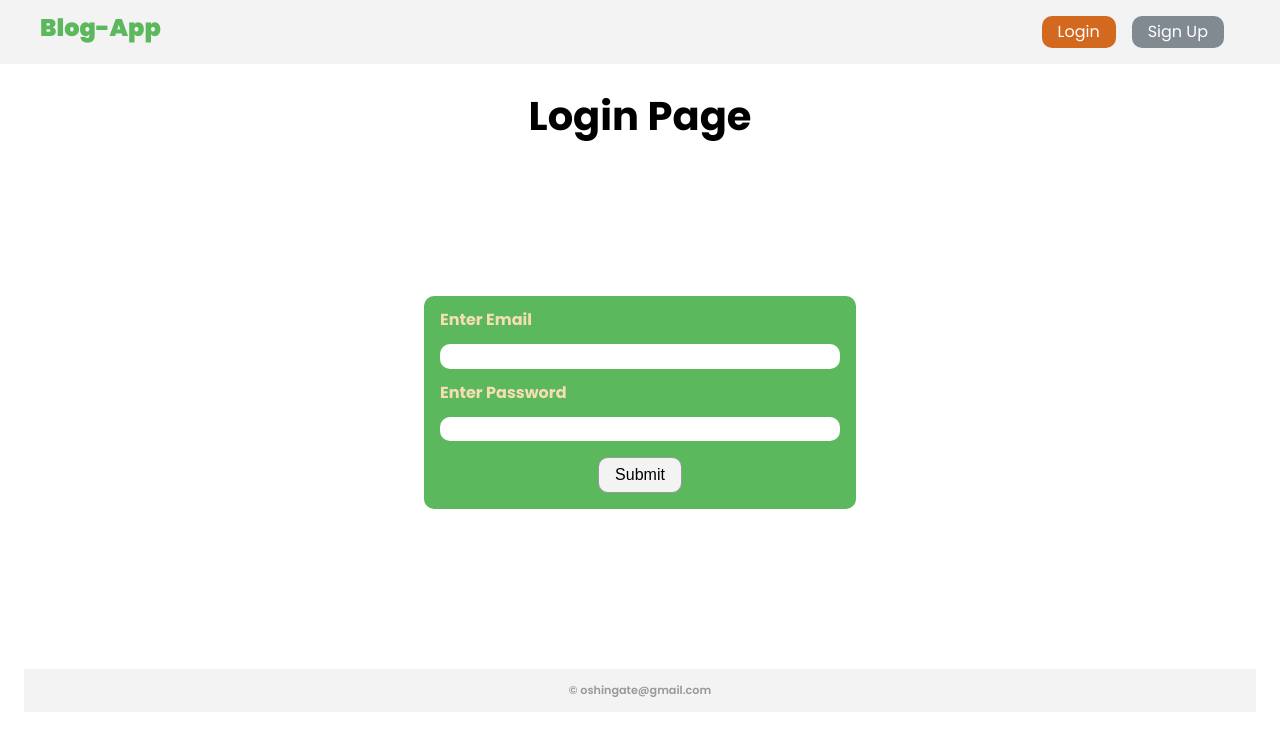
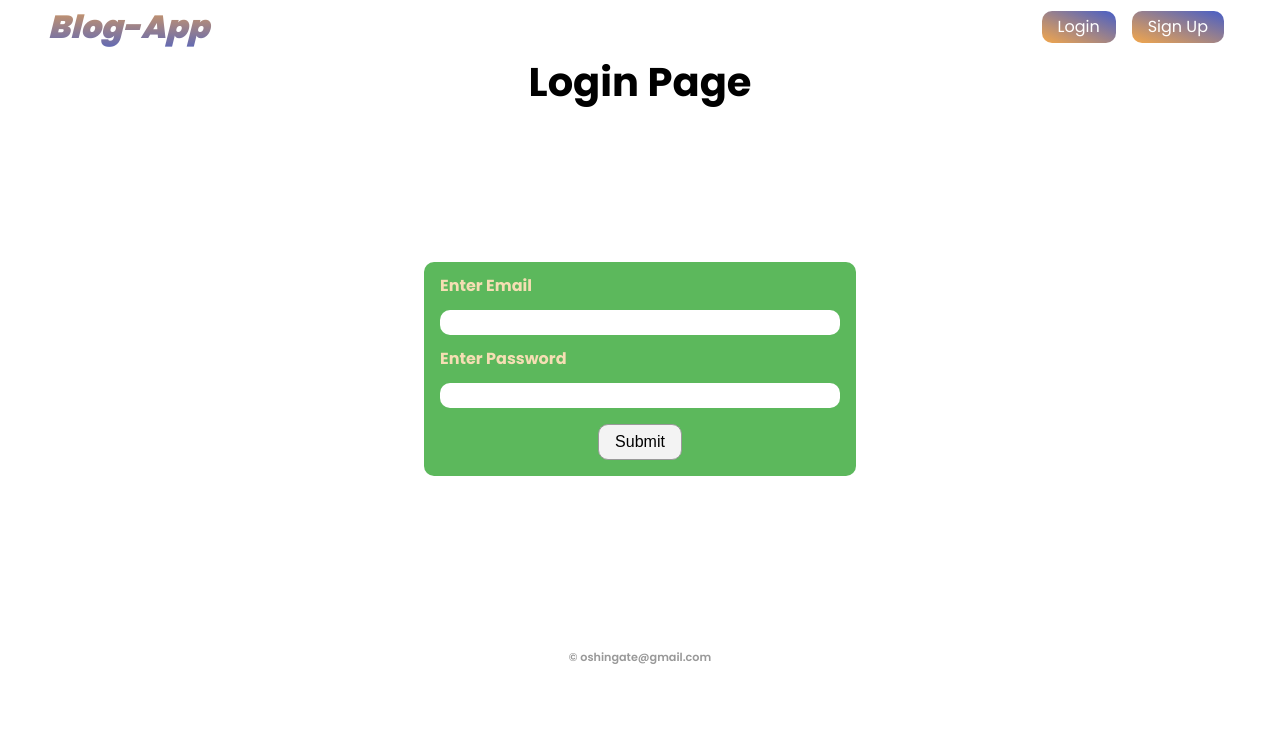
Before and after one commit to oshingate/React-Blog-App, a React (Create React App) app: page /users/login in a window 1280 px wide. Shown: the top 736 px of the page. Built offline with nearby package versions, Linux system fonts and the light colour scheme; the HTML template or start-up script is replaced by a standard one.

Commit message:
UI update

```diff
--- a/src/components/landingPage/Footer.js
+++ b/src/components/landingPage/Footer.js
@@ -1,6 +1,6 @@
 const Footer = () => {
   return (
-    <footer className='container flex center'>
+    <footer className=' flex center'>
       <small>&copy; oshingate@gmail.com</small>
     </footer>
   );
--- a/src/components/landingPage/Header.js
+++ b/src/components/landingPage/Header.js
@@ -14,7 +14,7 @@ function Header(props) {
           <ul className='flex header-nav'>
             <li>
               <NavLink
-                className='btn btn-sec'
+                className='btn btn-quar'
                 to='/users/login'
                 activeClassName='active'
               >
@@ -23,7 +23,7 @@ function Header(props) {
             </li>
             <li>
               <NavLink
-                className='btn btn-sec'
+                className='btn btn-quar'
                 to='/users/signUp'
                 activeClassName='active'
               >
@@ -35,7 +35,7 @@ function Header(props) {
           <ul className='flex header-nav'>
             <li>
               <NavLink
-                className='btn btn-sec'
+                className='btn btn-quar'
                 to='/articles'
                 activeClassName='active'
               >
@@ -55,7 +55,7 @@ function Header(props) {
             </li>
             <li>
               <NavLink
-                className='btn btn-sec'
+                className='btn btn-quar'
                 to='/settings'
                 activeClassName='active'
               >
@@ -74,7 +74,7 @@ function Header(props) {
             </li>
             <li>
               <NavLink
-                className='btn btn-sec'
+                className='btn btn-quar'
                 to={`/profile/${props.loggedUser.username}`}
                 activeClassName='active'
               >
@@ -86,7 +86,7 @@ function Header(props) {
                 onClick={(event) => {
                   props.logoutUser(props.history);
                 }}
-                className='btn btn-sec'
+                className='btn btn-quar'
               >
                 Logout
               </button>
--- a/src/components/landingPage/home/homeMain/Tags.js
+++ b/src/components/landingPage/home/homeMain/Tags.js
@@ -28,12 +28,13 @@ class Tags extends Component {
                   <li key={i}>
                     <a
                       href='#'
-                      className='btn btn-sec'
+                      // className='btn btn-sec'
+                      className='button-tag'
                       onClick={(event) => {
                         this.props.handleTagClick(tag);
                       }}
                     >
-                      {tag}
+                      #{tag}
                     </a>
                   </li>
                 );
--- a/src/style/App.css
+++ b/src/style/App.css
@@ -2,6 +2,7 @@
    v2.0 | 20110126
    License: none (public domain)
 */
+@import url("https://fonts.googleapis.com/css2?family=Noto+Sans+JP:wght@100;300;400;500;700;900&family=Poppins:wght@100;200;300;400;500;600;700;800;900&display=swap");
 html,
 body,
 div,
@@ -192,6 +193,7 @@ table {
 
 body {
   font-size: 16px;
+  font-family: 'Noto Sans JP', sans-serif;
   font-family: 'Poppins', sans-serif;
 }
 
@@ -210,31 +212,7 @@ a {
 }
 
 .sec-padding {
-  padding: 2rem 0;
-}
-
-.btn {
-  padding: 0.5rem 1rem;
-  border-radius: 10px;
-  display: inline-block;
-  cursor: pointer;
-  border: none;
-  font-size: 1rem;
-}
-
-.btn-pri {
-  background-color: #5cb85c;
-  color: wheat;
-}
-
-.btn-sec {
-  background-color: #818a91;
-  color: white;
-}
-
-.btn-ter {
-  background-color: #f3f3f3;
-  border: 1px solid #999999;
+  padding: 1rem 0;
 }
 
 .sec-heading {
@@ -290,15 +268,18 @@ a {
 }
 
 .header {
-  padding: 1rem;
-  background-color: #f3f3f3;
-  margin-bottom: 2rem;
+  padding: 0.7rem;
+  margin-bottom: 0.5rem;
 }
 
 .header strong {
-  font-size: 1.5rem;
+  font-size: 2rem;
+  padding: 0.5rem;
   font-weight: 900;
-  color: #5cb85c;
+  background: -webkit-linear-gradient(#f3a74b, #475ec7);
+  -webkit-background-clip: text;
+  -webkit-text-fill-color: transparent;
+  font-style: italic;
 }
 
 .header .header-nav > * {
@@ -310,12 +291,11 @@ a {
 }
 
 .header .header-nav .active {
-  background-color: chocolate;
+  background-color: red;
 }
 
 footer {
   padding: 1rem;
-  background-color: #f3f3f3;
   margin-top: 1rem;
 }
 
@@ -339,10 +319,6 @@ footer small {
   font-size: 2rem;
 }
 
-.tags-sec {
-  background-color: #f3f3f3;
-}
-
 .tags-sec > * {
   padding: 1rem;
 }
@@ -355,16 +331,7 @@ footer small {
 }
 
 .tags-sec ul li {
-  margin: 0.25rem;
-}
-
-.tags-sec ul li a:hover {
-  background-color: #6d4aa5;
-}
-
-.tags-sec ul li .btn-sec {
-  font-size: 0.7em;
-  padding: 0.2rem 0.5rem;
+  margin: 0.4rem;
 }
 
 .home-tags-div .active {
@@ -377,7 +344,12 @@ footer small {
 
 .home-article-card {
   padding: 1rem;
-  border-bottom: 1px solid #d1cece;
+  margin: 2rem 0;
+  border-radius: 10px;
+  background: -webkit-gradient(linear, right bottom, left top, from(rgba(128, 128, 128, 0.623)), to(rgba(128, 128, 128, 0.322)));
+  background: linear-gradient(to top left, rgba(128, 128, 128, 0.623), rgba(128, 128, 128, 0.322));
+  -webkit-backdrop-filter: blur(2rem);
+          backdrop-filter: blur(2rem);
 }
 
 .home-article-card > * {
@@ -404,18 +376,14 @@ footer small {
   color: #999999;
 }
 
-.home-article-card .article-card-likes {
-  padding: 0.5rem;
-  border: 1px solid #5cb85c;
-  background-color: #f3f3f3;
-}
-
 .home-article-card .article-card-likes svg {
   cursor: pointer;
 }
 
 .home-article-card .article-card-likes > * {
-  color: #5cb85c;
+  color: #f41f97;
+  font-size: 1.2rem;
+  font-weight: 700;
   margin-right: 0.4rem;
 }
 
@@ -437,6 +405,7 @@ footer small {
 
 .home-article-card .article-card-footer .btn-sec {
   margin: 0 0.5rem;
+  font-size: 0.7rem;
 }
 
 .login-sec form {
@@ -588,10 +557,14 @@ footer small {
 }
 
 .single-article-comment-sec .comments-div .comment .comment-footer {
-  background-color: #c2c0c0;
+  background-color: #ca7b7b;
   border: none;
   border-radius: 0 0 10px 10px;
   padding: 1rem;
+}
+
+.single-article-comment-sec .comments-div .comment .comment-footer a {
+  color: #129b24;
 }
 
 .single-article-comment-sec .comments-div .comment .comment-footer img {
@@ -793,4 +766,52 @@ footer small {
             order: 2;
   }
 }
+
+.btn {
+  padding: 0.5rem 1rem;
+  border-radius: 10px;
+  display: inline-block;
+  cursor: pointer;
+  border: none;
+  font-size: 1rem;
+}
+
+.btn-pri {
+  background-color: #5cb85c;
+  color: wheat;
+}
+
+.btn-sec {
+  background-color: #818a91;
+  color: white;
+}
+
+.btn-ter {
+  background-color: #f3f3f3;
+  border: 1px solid #999999;
+}
+
+.btn-quar {
+  background: -webkit-gradient(linear, left bottom, right top, from(#f3a74b), to(#475ec7));
+  background: linear-gradient(to top right, #f3a74b, #475ec7);
+  color: white;
+}
+
+.btn-quar:hover {
+  color: wheat;
+}
+
+.button-tag {
+  -webkit-clip-path: polygon(0% 0%, 75% 0%, 100% 50%, 75% 100%, 0% 100%);
+          clip-path: polygon(0% 0%, 75% 0%, 100% 50%, 75% 100%, 0% 100%);
+  padding: 0.25rem 0.7rem 0.25rem 0.5rem;
+  font-size: 0.7rem;
+  color: wheat;
+  background: -webkit-gradient(linear, left top, right top, from(#6e6ea3), to(#a08451));
+  background: linear-gradient(to right, #6e6ea3, #a08451);
+}
+
+.button-tag:hover {
+  color: white;
+}
 /*# sourceMappingURL=App.css.map */
--- a/src/style/App.scss
+++ b/src/style/App.scss
@@ -8,3 +8,4 @@
 @import 'articles';
 @import 'settingsAndProfiles';
 @import 'forMobile';
+@import 'buttons';
--- /dev/null
+++ b/src/style/_buttons.scss
@@ -0,0 +1,38 @@
+.btn {
+  padding: 0.5rem 1rem;
+  border-radius: 10px;
+  display: inline-block;
+  cursor: pointer;
+  border: none;
+  font-size: 1rem;
+}
+.btn-pri {
+  background-color: $pri;
+  color: wheat;
+}
+.btn-sec {
+  background-color: $sec;
+  color: white;
+}
+.btn-ter {
+  background-color: $gray;
+  border: 1px solid $text-gray;
+}
+.btn-quar {
+  background: linear-gradient(to top right, $ter, $quar);
+  color: white;
+  &:hover {
+    color: wheat;
+  }
+}
+
+.button-tag {
+  clip-path: polygon(0% 0%, 75% 0%, 100% 50%, 75% 100%, 0% 100%);
+  padding: 0.25rem 0.7rem 0.25rem 0.5rem;
+  font-size: 0.7rem;
+  color: wheat;
+  background: linear-gradient(to right, rgb(110, 110, 163), rgb(160, 132, 81));
+  &:hover {
+    color: white;
+  }
+}
--- a/src/style/_general.scss
+++ b/src/style/_general.scss
@@ -1,6 +1,9 @@
+@import url('https://fonts.googleapis.com/css2?family=Noto+Sans+JP:wght@100;300;400;500;700;900&family=Poppins:wght@100;200;300;400;500;600;700;800;900&display=swap');
 //general css
 $pri: #5cb85c;
 $sec: #818a91;
+$ter: #f3a74b;
+$quar: #475ec7;
 $gray: #f3f3f3;
 $text-gray: #999999;
 .color-pri {
@@ -14,6 +17,7 @@ $text-gray: #999999;
 }
 body {
   font-size: 16px;
+  font-family: 'Noto Sans JP', sans-serif;
   font-family: 'Poppins', sans-serif;
 }
 .height-100 {
@@ -28,29 +32,9 @@ a {
   margin: 0 auto;
 }
 .sec-padding {
-  padding: 2rem 0;
+  padding: 1rem 0;
 }
 
-.btn {
-  padding: 0.5rem 1rem;
-  border-radius: 10px;
-  display: inline-block;
-  cursor: pointer;
-  border: none;
-  font-size: 1rem;
-}
-.btn-pri {
-  background-color: $pri;
-  color: wheat;
-}
-.btn-sec {
-  background-color: $sec;
-  color: white;
-}
-.btn-ter {
-  background-color: $gray;
-  border: 1px solid $text-gray;
-}
 .sec-heading {
   font-size: 2.5rem;
   font-weight: 700;
--- a/src/style/_header.scss
+++ b/src/style/_header.scss
@@ -1,12 +1,17 @@
 //header{
 .header {
-  padding: 1rem;
-  background-color: $gray;
-  margin-bottom: 2rem;
+  padding: 0.7rem;
+  // background-color: $gray;
+  margin-bottom: 0.5rem;
   strong {
-    font-size: 1.5rem;
+    font-size: 2rem;
+    padding: 0.5rem;
     font-weight: 900;
-    color: $pri;
+
+    background: -webkit-linear-gradient($ter, $quar);
+    -webkit-background-clip: text;
+    -webkit-text-fill-color: transparent;
+    font-style: italic;
   }
   .header-nav {
     & > * {
@@ -16,13 +21,13 @@
       background-color: chocolate;
     }
     .active {
-      background-color: chocolate;
+      background-color: red;
     }
   }
 }
 footer {
   padding: 1rem;
-  background-color: $gray;
+  // background-color: $gray;
   margin-top: 1rem;
   small {
     font-size: 0.7rem;
```
Also changed, not shown: src/components/landingPage/home/HomeMain.js (+20 -4 lines), src/style/_articles.scss (+37 -1 lines), src/style/_home.scss (+21 -14 lines), 2 other files (tests, documents, lock files or other folders).
